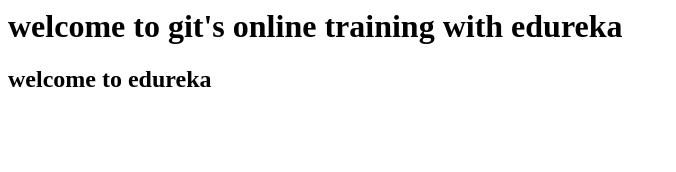
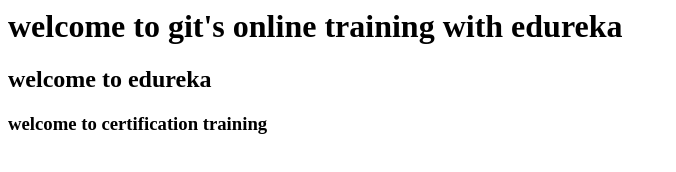
Before and after one commit to abhishekbanotra/git_demo, a plain HTML site: page index.html in a window 1280 px wide. Shown: the whole page, without its empty margins (0-676 px from the left). Drawn offline with Linux system fonts and the light colour scheme.

Commit message:
third commit of index.html file

```diff
--- a/index.html
+++ b/index.html
@@ -1,2 +1,3 @@
 <h1> welcome to git's online training with edureka</h1>
 <h2>welcome to edureka</h2>
+<h3>welcome to certification training</h3>
```
